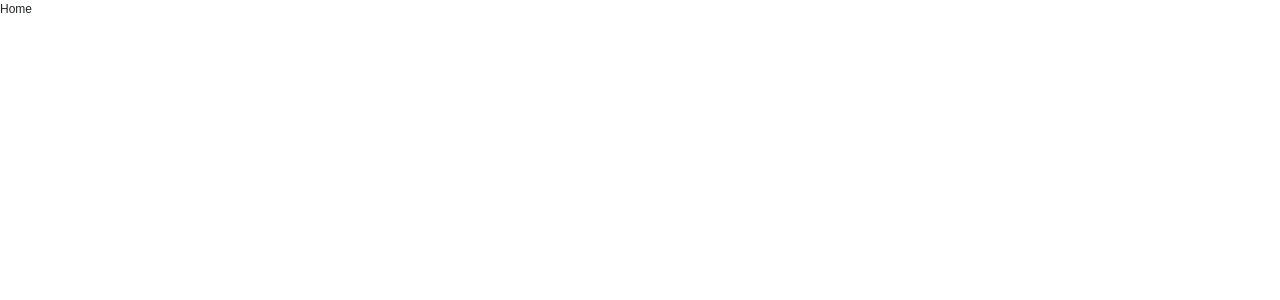
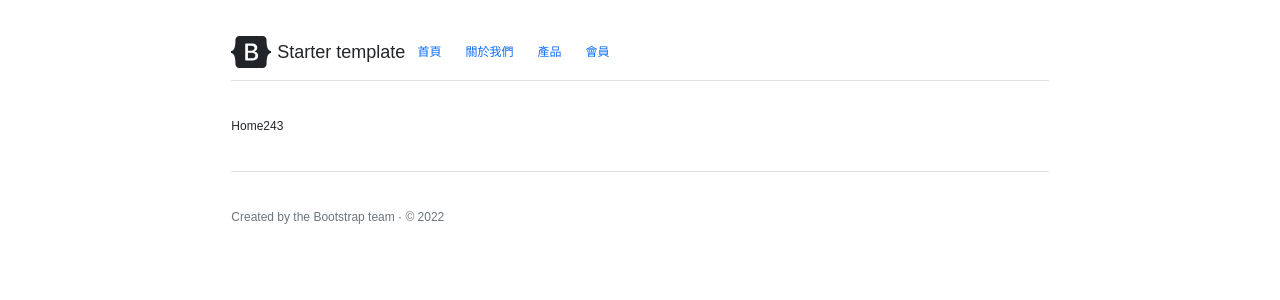
Before and after one commit to Jin22221/react-0108, a React (Create React App) app: page / in a window 1280 px wide. Shown: the top 300 px of the page. Built offline with nearby package versions, Linux system fonts and the light colour scheme.

Commit message:
4-3.router-巢狀路由與排版用元件範例

```diff
--- a/src/App.js
+++ b/src/App.js
@@ -1,4 +1,6 @@
 import { BrowserRouter, Routes, Route, Link } from 'react-router-dom'
+
+import MainLayout from './layouts/MainLayout'
 
 //引入頁面元件
 import Home from './pages/Home'
@@ -11,12 +13,14 @@ function App() {
   return (
     <BrowserRouter>
       <Routes>
-        <Route path="/" element={<Home />} />
-        <Route path="about" element={<About />} />
-        <Route path="product" element={<Products />} />
-        <Route path="user" element={<User />} />
-        <Route path="*" element={<NotFound />} />
-        {/* 404找不到網頁用的頁面 */}
+        <Route path="/" element={<MainLayout />}>
+          <Route index element={<Home />} />
+          <Route path="about" element={<About />} />
+          <Route path="product" element={<Products />} />
+          <Route path="user" element={<User />} />
+          <Route path="*" element={<NotFound />} />
+          {/* 404找不到網頁用的頁面 */}
+        </Route>
       </Routes>
     </BrowserRouter>
   )
--- /dev/null
+++ b/src/layouts/Header.js
@@ -0,0 +1,56 @@
+import { Link } from 'react-router-dom'
+
+function Header() {
+  return (
+    <>
+      <header class="d-flex align-items-center pb-3 mb-5 border-bottom">
+        <a
+          href="/"
+          class="d-flex align-items-center text-dark text-decoration-none"
+        >
+          <svg
+            xmlns="http://www.w3.org/2000/svg"
+            width="40"
+            height="32"
+            class="me-2"
+            viewBox="0 0 118 94"
+            role="img"
+          >
+            <title>Bootstrap</title>
+            <path
+              fill-rule="evenodd"
+              clip-rule="evenodd"
+              d="M24.509 0c-6.733 0-11.715 5.893-11.492 12.284.214 6.14-.064 14.092-2.066 20.577C8.943 39.365 5.547 43.485 0 44.014v5.972c5.547.529 8.943 4.649 10.951 11.153 2.002 6.485 2.28 14.437 2.066 20.577C12.794 88.106 17.776 94 24.51 94H93.5c6.733 0 11.714-5.893 11.491-12.284-.214-6.14.064-14.092 2.066-20.577 2.009-6.504 5.396-10.624 10.943-11.153v-5.972c-5.547-.529-8.934-4.649-10.943-11.153-2.002-6.484-2.28-14.437-2.066-20.577C105.214 5.894 100.233 0 93.5 0H24.508zM80 57.863C80 66.663 73.436 72 62.543 72H44a2 2 0 01-2-2V24a2 2 0 012-2h18.437c9.083 0 15.044 4.92 15.044 12.474 0 5.302-4.01 10.049-9.119 10.88v.277C75.317 46.394 80 51.21 80 57.863zM60.521 28.34H49.948v14.934h8.905c6.884 0 10.68-2.772 10.68-7.727 0-4.643-3.264-7.207-9.012-7.207zM49.948 49.2v16.458H60.91c7.167 0 10.964-2.876 10.964-8.281 0-5.406-3.903-8.178-11.425-8.178H49.948z"
+              fill="currentColor"
+            ></path>
+          </svg>
+          <span class="fs-4">Starter template</span>
+        </a>
+        <ul class="nav">
+          <li class="nav-item">
+            <Link class="nav-link active" aria-current="page" to="/">
+              首頁
+            </Link>
+          </li>
+          <li class="nav-item">
+            <Link class="nav-link active" aria-current="page" to="about">
+              關於我們
+            </Link>
+          </li>
+          <li class="nav-item">
+            <Link class="nav-link active" aria-current="page" to="product">
+              產品
+            </Link>
+          </li>
+          <li class="nav-item">
+            <Link class="nav-link active" aria-current="page" to="user">
+              會員
+            </Link>
+          </li>
+        </ul>
+      </header>
+    </>
+  )
+}
+
+export default Header
--- /dev/null
+++ b/src/layouts/MainLayout.js
@@ -0,0 +1,21 @@
+import { Outlet } from 'react-router-dom'
+import Header from './Header'
+import Footer from './footer'
+
+function MainLayout() {
+  return (
+    <>
+      <div class="col-lg-8 mx-auto p-4 py-md-5">
+        <Header />
+        <main>
+          {/* 路由對應render出的畫面在這裡
+              例如Home, User...等頁面元件render的內容
+          */}
+          <Outlet />
+        </main>
+        <Footer />
+      </div>
+    </>
+  )
+}
+export default MainLayout
--- /dev/null
+++ b/src/layouts/footer.js
@@ -0,0 +1,11 @@
+function Footer() {
+  return (
+    <>
+      <footer class="pt-5 my-5 text-muted border-top">
+        Created by the Bootstrap team &middot; &copy; 2022
+      </footer>
+    </>
+  )
+}
+
+export default Footer
--- a/src/pages/Home.js
+++ b/src/pages/Home.js
@@ -1,5 +1,5 @@
 function Home() {
-  return <>Home</>
+  return <>Home243</>
 }
 
 export default Home
```
